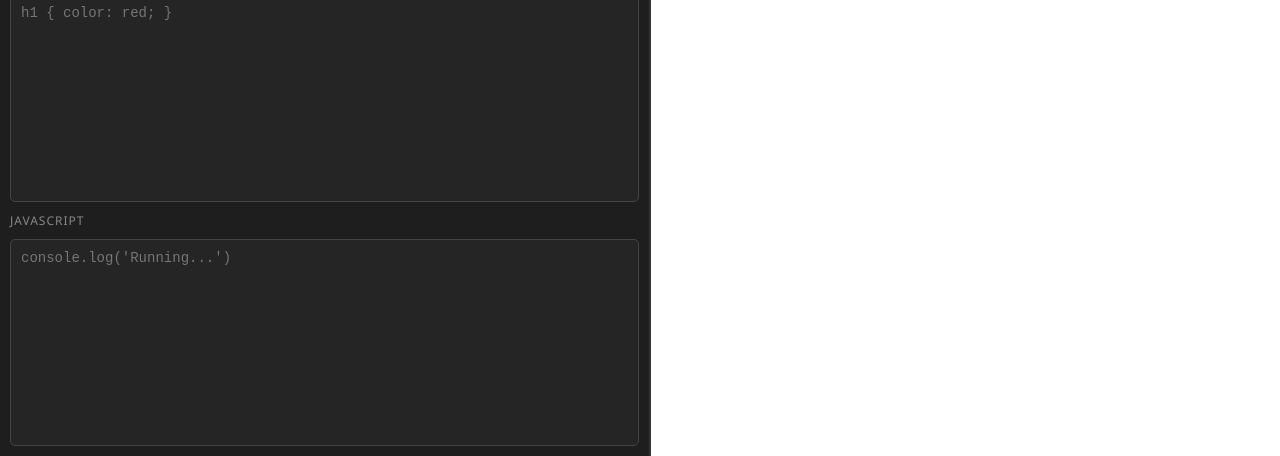
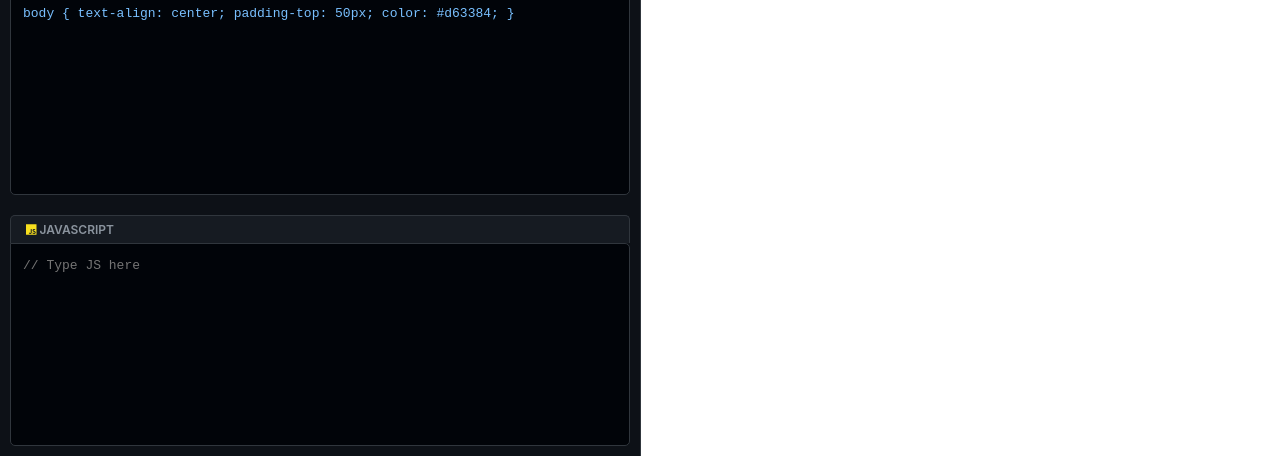
Before and after one commit to abhilashsudevanchannel-a11y/Abhilash-Code-Lab, a plain HTML site: page index.html in a window 1280 px wide. Shown: the part 344-800 px from the top of the page. Drawn offline with Linux system fonts and the light colour scheme.

Commit message:
Update title and enhance styling in index.html

```diff
--- a/index.html
+++ b/index.html
@@ -3,35 +3,136 @@
 <head>
     <meta charset="UTF-8">
     <meta name="viewport" content="width=device-width, initial-scale=1.0">
-    <title>Abhilash Code Studio</title>
+    <title>Abhilash Sudevan | Pro Code Studio</title>
+    <link href="https://cdnjs.cloudflare.com/ajax/libs/font-awesome/6.0.0/css/all.min.css" rel="stylesheet">
     <style>
-        body { font-family: 'Segoe UI', sans-serif; margin: 0; background: #1e1e1e; color: white; display: flex; flex-direction: column; height: 100vh; }
-        .header { background: #d63384; padding: 15px; text-align: center; font-weight: bold; font-size: 20px; box-shadow: 0 2px 10px rgba(0,0,0,0.3); }
-        .main { display: flex; flex: 1; overflow: hidden; }
-        .editor-side { width: 50%; display: flex; flex-direction: column; padding: 10px; gap: 10px; border-right: 2px solid #333; }
-        .preview-side { width: 50%; background: white; }
-        textarea { flex: 1; background: #252526; color: #9cdcfe; border: 1px solid #444; border-radius: 5px; padding: 10px; font-family: 'Courier New', monospace; resize: none; font-size: 14px; }
-        label { font-size: 12px; color: #888; text-transform: uppercase; letter-spacing: 1px; }
-        iframe { width: 100%; height: 100%; border: none; }
+        :root {
+            --bg-dark: #0d1117;
+            --panel-bg: #161b22;
+            --accent: #d63384;
+            --text-gray: #8b949e;
+            --border: #30363d;
+        }
+
+        body {
+            font-family: 'Inter', -apple-system, sans-serif;
+            margin: 0;
+            background: var(--bg-dark);
+            color: white;
+            display: flex;
+            flex-direction: column;
+            height: 100vh;
+            overflow: hidden;
+        }
+
+        /* Premium Header */
+        .header {
+            background: var(--panel-bg);
+            padding: 12px 20px;
+            display: flex;
+            justify-content: space-between;
+            align-items: center;
+            border-bottom: 1px solid var(--border);
+            box-shadow: 0 4px 12px rgba(0,0,0,0.5);
+        }
+
+        .header h1 { font-size: 18px; margin: 0; color: var(--accent); letter-spacing: 1px; }
+        .badge { background: var(--accent); font-size: 10px; padding: 3px 8px; border-radius: 10px; vertical-align: middle; margin-left: 8px; }
+
+        /* Main Workspace */
+        .workspace { display: flex; flex: 1; height: calc(100vh - 60px); }
+
+        .editor-container {
+            width: 50%;
+            display: flex;
+            flex-direction: column;
+            background: var(--bg-dark);
+            border-right: 1px solid var(--border);
+        }
+
+        .editor-section { flex: 1; display: flex; flex-direction: column; padding: 10px; }
+
+        .tab {
+            background: var(--panel-bg);
+            padding: 6px 15px;
+            font-size: 12px;
+            font-weight: 600;
+            color: var(--text-gray);
+            border-radius: 5px 5px 0 0;
+            display: inline-block;
+            border: 1px solid var(--border);
+            border-bottom: none;
+        }
+
+        textarea {
+            flex: 1;
+            background: #010409;
+            color: #79c0ff;
+            border: 1px solid var(--border);
+            border-radius: 0 5px 5px 5px;
+            padding: 12px;
+            font-family: 'Fira Code', 'Courier New', monospace;
+            resize: none;
+            font-size: 13px;
+            outline: none;
+            line-height: 1.5;
+        }
+
+        textarea:focus { border-color: var(--accent); }
+
+        /* Preview Window */
+        .preview-container {
+            width: 50%;
+            background: white;
+            display: flex;
+            flex-direction: column;
+        }
+
+        .preview-header {
+            background: #f0f0f0;
+            padding: 5px 15px;
+            color: #333;
+            font-size: 11px;
+            font-weight: bold;
+            border-bottom: 1px solid #ccc;
+        }
+
+        iframe { width: 100%; height: 100%; border: none; background: white; }
+
+        /* Mobile View Adjustment */
+        @media (max-width: 768px) {
+            .workspace { flex-direction: column; }
+            .editor-container, .preview-container { width: 100%; height: 50%; }
+        }
     </style>
 </head>
 <body>
 
-<div class="header">WEB CODE STUDIO BY ABHILASH</div>
+<div class="header">
+    <h1><i class="fas fa-code"></i> ABHILASH CODE STUDIO <span class="badge">PRO</span></h1>
+    <div style="font-size: 12px; color: var(--text-gray);">Live Developer Environment</div>
+</div>
 
-<div class="main">
-    <div class="editor-side">
-        <label>HTML Code</label>
-        <textarea id="html" placeholder="<h1>Hello</h1>" oninput="update()"></textarea>
+<div class="workspace">
+    <div class="editor-container">
+        <div class="editor-section">
+            <span class="tab"><i class="fab fa-html5" style="color: #e34c26;"></i> HTML</span>
+            <textarea id="html" placeholder="" oninput="update()"><h1>Hello World!</h1></textarea>
+        </div>
 
-        <label>CSS Style</label>
-        <textarea id="css" placeholder="h1 { color: red; }" oninput="update()"></textarea>
+        <div class="editor-section">
+            <span class="tab"><i class="fab fa-css3-alt" style="color: #264de4;"></i> CSS</span>
+            <textarea id="css" placeholder="/* Type CSS here */" oninput="update()">body { text-align: center; padding-top: 50px; color: #d63384; }</textarea>
+        </div>
 
-        <label>JavaScript</label>
-        <textarea id="js" placeholder="console.log('Running...')" oninput="update()"></textarea>
+        <div class="editor-section">
+            <span class="tab"><i class="fab fa-js" style="color: #f7df1e;"></i> JAVASCRIPT</span>
+            <textarea id="js" placeholder="// Type JS here" oninput="update()"></textarea>
+        </div>
     </div>
 
-    <div class="preview-side">
+    <div class="preview-container">
+        <div class="preview-header"><i class="fas fa-globe"></i> LIVE PREVIEW</div>
         <iframe id="output"></iframe>
     </div>
 </div>
@@ -47,6 +148,8 @@
         output.write(html + css + js);
         output.close();
     }
+    // Initialize preview on load
+    window.onload = update;
 </script>
 
 </body>
```
